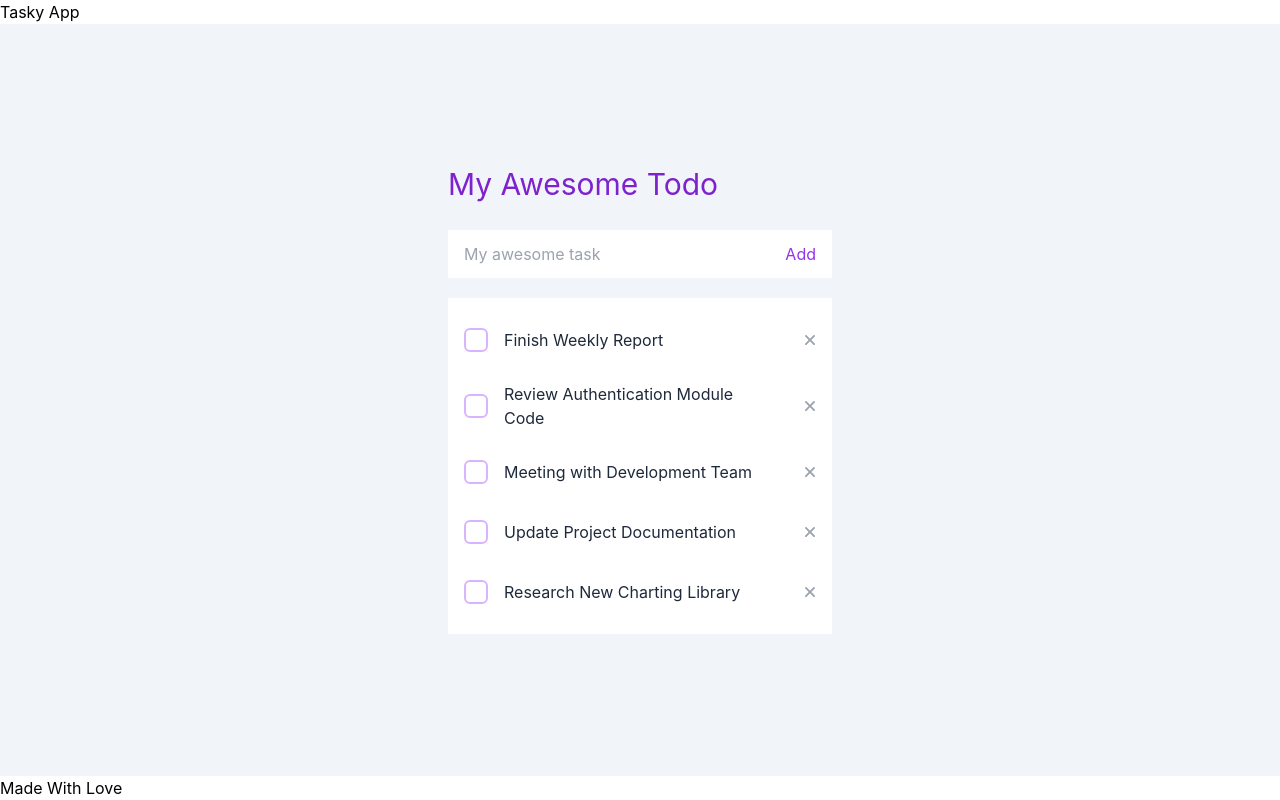
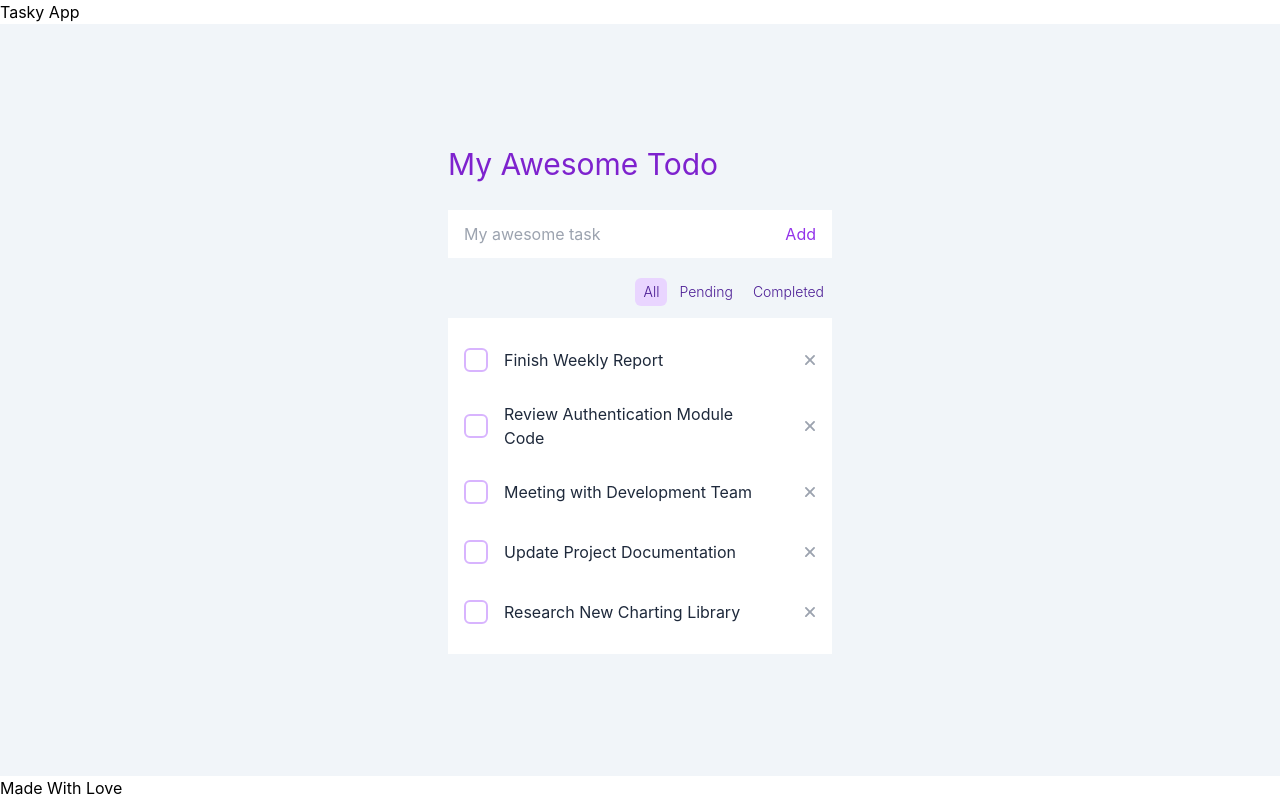
Before and after one commit to agusp-dev/tasky, a React (Vite) app: page / in a window 1280 px wide. Built offline with nearby package versions, Linux system fonts and the light colour scheme.

Commit message:
add filters

```diff
--- /dev/null
+++ b/src/mock/filterItems.ts
@@ -0,0 +1,15 @@
+import { Filter } from '~/types'
+
+export const filterItems: Filter[] = [{
+  id: 1,
+  key: 'ALL',
+  title: 'All'
+}, {
+  id: 2,
+  key: 'PENDING',
+  title: 'Pending'
+}, {
+  id: 3,
+  key: 'COMPLETED',
+  title: 'Completed'
+}]
--- a/src/mock/index.ts
+++ b/src/mock/index.ts
@@ -1 +1,2 @@
 export { taskItems } from './taskItems'
+export { filterItems } from './filterItems'
--- a/src/types.d.ts
+++ b/src/types.d.ts
@@ -7,3 +7,9 @@ export interface TaskItem {
   createdAt: string,
   status: TaskStatus
 }
+
+export type Filter = {
+  id: number,
+  key: 'ALL' | 'PENDING' | 'COMPLETED',
+  title: string
+}
--- /dev/null
+++ b/src/ui/components/Filters/FilterItem.tsx
@@ -0,0 +1,24 @@
+type Filter = {
+  id: number,
+  title: string,
+  isActive: boolean,
+  // eslint-disable-next-line no-unused-vars
+  onSelected: (id: number) => void
+}
+
+export const FilterItem: React.FC<Filter> = ({ id, title, isActive, onSelected }) => {
+  const onHandleSelected = () => {
+    onSelected(id)
+  }
+  return (
+    <li
+      className={
+        `font-light text-sm text-violet-900 px-2 py-1 hover:cursor-pointer
+        ${ isActive ? 'bg-purple-200 rounded-md' : '' }`
+      }
+      onClick={ onHandleSelected }
+    >
+      { title }
+    </li>
+  )
+}
--- /dev/null
+++ b/src/ui/components/Filters/index.tsx
@@ -0,0 +1,36 @@
+import { FilterItem } from './FilterItem'
+import { Filter } from '~/types'
+
+type Props = {
+  list: Filter[],
+  selectedFilter: Filter,
+  // eslint-disable-next-line no-unused-vars
+  onApplyFilter: (filter?: Filter) => void
+}
+
+export const Filters: React.FC<Props> = ({
+  list,
+  selectedFilter,
+  onApplyFilter
+}) => {
+
+  const handleFilterSelected = (id: number) => {
+    const selected = list?.find((filter: Filter) => filter?.id === id)
+    if (!selected) return
+    onApplyFilter(selected)
+  }
+
+  return (
+    <ul className='flex justify-end gap-1'>
+      {list?.map((filter: Filter) => (
+        <FilterItem
+          key={filter?.id}
+          id={ filter?.id }
+          title={ filter?.title }
+          isActive={ selectedFilter?.id === filter?.id }
+          onSelected={ handleFilterSelected }
+      />
+      ))}
+    </ul>
+  )
+}
--- a/src/ui/components/index.ts
+++ b/src/ui/components/index.ts
@@ -2,3 +2,4 @@ export { Footer } from './Footer'
 export { TaskItem } from './TaskItem'
 export { NewTask } from './NewTask'
 export { TodoTitle } from './TodoTitle'
+export { Filters } from './Filters'
--- a/src/ui/pages/TodoPage/index.tsx
+++ b/src/ui/pages/TodoPage/index.tsx
@@ -1,13 +1,22 @@
-import { NewTask, TaskItem, TodoTitle } from '~/ui/components'
-import { taskItems } from '~/mock'
+import { useMemo, useState } from 'react'
+import { Filters, NewTask, TaskItem, TodoTitle } from '~/ui/components'
+import { taskItems, filterItems } from '~/mock'
 import { TaskItem as TaskItemType, TaskStatus } from '~/types'
 import { getNewTaskId } from '~/utils/uuid'
-import { useState } from 'react'
 import { TASK_STATUSES } from '~/constants'
+import { Filter } from '~/types'
 
 export const TodoPage = () => {
 
   const [tasks, setTasks] = useState<TaskItemType[]>(taskItems)
+  const [filter, setFilter] = useState<Filter>(filterItems[0])
+
+  const filteredTasks = useMemo(() => {
+    if (!filter || !tasks?.length) return []
+    if (filter?.key === 'ALL') return tasks
+    if (filter?.key === 'PENDING') return tasks?.filter((task: TaskItemType) => task?.status === 'PENDING')
+    if (filter?.key === 'COMPLETED') return tasks?.filter((task: TaskItemType) => task?.status === 'COMPLETED')
+  }, [filter, tasks])
 
   const getNewTask = (taskTitle: string): TaskItemType => ({
     id: getNewTaskId(),
@@ -36,15 +45,28 @@ export const TodoPage = () => {
     })
   }
 
+  const handleApplyFilter = (filter?: Filter) => {
+    if (!filter) return
+    setFilter(filter)
+  }
+
   return (
-    <div className='w-96 flex flex-col justify-center gap-5'>
-      <div className='pb-2'>
+    <div className='w-96 flex flex-col justify-center gap-3'>
+      <div className='pb-4'>
         <TodoTitle title='My Awesome Todo' />
       </div>
-      <NewTask onCreate={ createNewTask } />
+      <div className='pb-2'>
+        <NewTask onCreate={ createNewTask } />
+      </div>
+
+      <Filters
+        list={filterItems}
+        selectedFilter={ filter }
+        onApplyFilter={ handleApplyFilter }
+      />
       <div className='w-full bg-white py-3 pl-4 pr-1'>
         <ul>
-          {tasks?.map(ti => (
+          {filteredTasks?.map(ti => (
             <TaskItem
               key={ti?.id}
               task={ti}
@@ -54,6 +76,7 @@ export const TodoPage = () => {
           ))}
         </ul>
       </div>
+
     </div>
   )
 }
```
